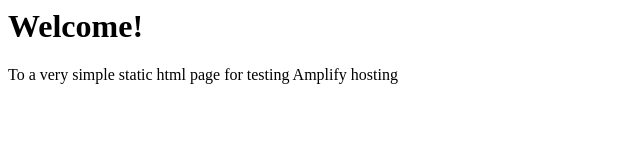
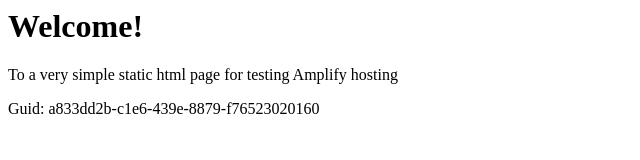
Before and after one commit to aws-aemilia-fra/Github-PR-Commit-Integration-Test-DoNotTouch-Gith-P5X5MO5I-v1-preprod-eu-central-1, a website: page src/index.html in a window 1280 px wide. Shown: the whole page, without its empty margins (0-640 px from the left). Drawn offline with Linux system fonts and the light colour scheme.

Commit message:
commit from integ tests

```diff
--- a/src/index.html
+++ b/src/index.html
@@ -1,3 +1,5 @@
+
+
 <html lang="en">
 
 <head>
@@ -10,6 +12,6 @@
 <body>
     <h1>Welcome!</h1>
     <p>To a very simple static html page for testing Amplify hosting</p>
-</body>
+    <p>Guid: a833dd2b-c1e6-439e-8879-f76523020160</p></body>
 
 </html>
```
